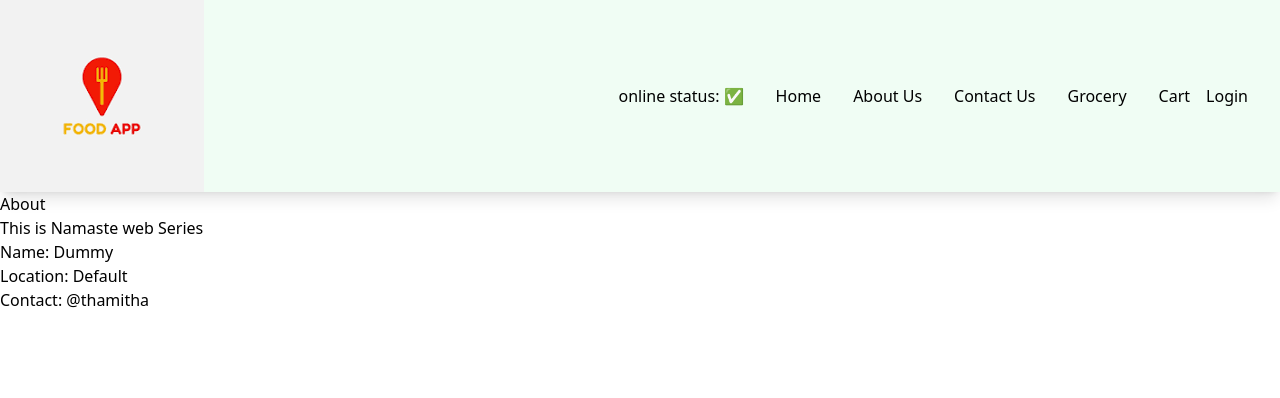
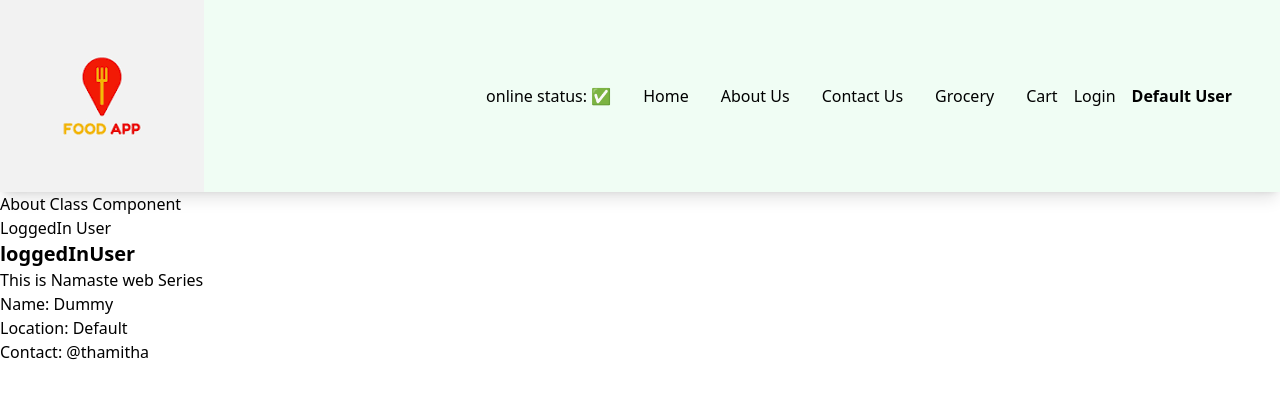
Before and after one commit to THAMITHA/react, a React (Vite) app: page /about in a window 1280 px wide. Shown: the top 398 px of the page. Built offline with nearby package versions, Linux system fonts and the light colour scheme; no server answers.

Commit message:
added context api

```diff
--- a/src/components/About.js
+++ b/src/components/About.js
@@ -1,7 +1,9 @@
 import {Component} from "react";
 import UserClass from "./UserClass";
+import UserContext from "../utils/UserContext";
 
 class About extends Component{
+
     constructor(props){
         super(props)
         // console.log('parent constructor called')
@@ -13,7 +15,13 @@ class About extends Component{
     render(){
         // console.log('parent render called')
         return(<div>
-            <h1>About</h1>
+            <h1>About Class Component</h1>
+            <div>
+                LoggedIn User
+                <UserContext.Consumer>
+                    {({loggedInUser})=><h1 className="text-xl font-bold">loggedInUser</h1>}
+                </UserContext.Consumer>
+            </div>
             <h2>This is Namaste web Series</h2>
             <UserClass name= {"first"} location= {"mysore"}/>
         </div>)
--- a/src/components/Header.js
+++ b/src/components/Header.js
@@ -1,17 +1,15 @@
 import { LOGO_URL } from "../utils/constants"
-import {useEffect, useState} from 'react'
+import {useState, useContext} from 'react'
 import { Link } from "react-router-dom"
 import About from "./About"
 import useOnlineStatus from "../utils/useOnlineStatus"
+import UserContext from "../utils/UserContext"
 
 export const Header = ()=>{
     const [btnNameReact, setBtnNameReact] = useState("Login")
     const onlineStatus = useOnlineStatus()
+    const {loggedInUser} = useContext(UserContext)
     console.log("header render")
-    useEffect(()=>{
-        console.log("useEffect called")
-    },[btnNameReact])
-
     return(
         <div className="flex justify-between bg-pink-100 shadow-lg sm:bg-yellow-50 lg:bg-green-50">
             <div className="w-56">
@@ -28,6 +26,8 @@ export const Header = ()=>{
                     <button className="login" onClick={()=>{
                         btnNameReact==="Login"? setBtnNameReact("Logout"): setBtnNameReact("Login")
                     }}>{btnNameReact}</button>
+                    <li className="px-4 font-bold">{loggedInUser}</li>
+                    <></>
                 </ul>
             </div>
         </div>
--- a/src/components/ItemList.js
+++ b/src/components/ItemList.js
@@ -1,6 +1,7 @@
 import { CDN_URL } from "../utils/constants"
 
-const ItemList = ({items}) => {
+const ItemList = ({items, dummy}) => {
+    console.log(dummy)
     return <div>
         {items.map(item =>
             <div
--- a/src/components/RestaurantCard.js
+++ b/src/components/RestaurantCard.js
@@ -1,7 +1,10 @@
+import { useContext } from "react"
 import { CDN_URL } from "../utils/constants"
+import UserContext from "../utils/UserContext"
 
 const RestaurantCard = (props) =>{
     const { resData } = props
+    const {loggedInUser} = useContext(UserContext)
     const {cloudinaryImageId, name, cuisines, avgRatingString, costForTwo} = resData.info
     return (
         <div className="m-4 p-4 w-[250px] rounded-lg bg-gray-100 hover:bg-gray-400">
@@ -11,6 +14,7 @@ const RestaurantCard = (props) =>{
         <h4>{avgRatingString} stars</h4>
         <h4>{resData.info.sla.deliveryTime} minutes</h4>
         <h4>{costForTwo}</h4>
+        <h4>User: {loggedInUser}</h4>
         </div>
     )
 }
--- a/src/components/RestaurantCategory.js
+++ b/src/components/RestaurantCategory.js
@@ -1,11 +1,10 @@
 import { useState } from "react"
 import ItemList from "./ItemList"
 
-const RestaurantCategory = ({data}) => {
-    const [showItems, setShowItems] = useState(false)
+const RestaurantCategory = ({data, showItems, setShowIndex, dummy}) => {
     console.log('data', data.itemCards)
     const handleClick = () =>{
-        setShowItems(!showItems)
+        setShowIndex()
     }
     return(
     <div className="w-6/12 mx-auto my-4 bg-gray-50 shadow-lg p-4 flex ">
@@ -15,7 +14,7 @@ const RestaurantCategory = ({data}) => {
             <span>⬇️</span>
             {/* Accordion Body */}
 
-            {showItems && <ItemList items = {data.itemCards}/>}
+            {showItems && <ItemList items = {data.itemCards} dummy = {dummy}/>}
         </div>
     </div>
     )
--- a/src/components/RestaurantMenu.js
+++ b/src/components/RestaurantMenu.js
@@ -2,10 +2,12 @@ import Shimmer from "./Shimmer";
 import { useParams } from "react-router";
 import useRestaurantMenu from "../utils/useRestaurantMenu";
 import RestaurantCategory from "./RestaurantCategory";
+import { useState } from "react";
 
 const RestaurantMenu = () => {
+    const [showIndex, setShowIndex] = useState(null)
     const { resId } = useParams()
-
+    const dummy = "Dummy Data"
     const resInfo = useRestaurantMenu(resId)
     if(resInfo == null) return  <Shimmer/>
     const { name, cuisines, costForTwoMessage} = resInfo.cards[2].card.card.info
@@ -17,8 +19,8 @@ const RestaurantMenu = () => {
         <div className="text-center">
             <h1 className="font-bold my-6 text-2xl">{name}</h1>
             <p className="font-bold text-lg">{cuisines.join(', ')} - {costForTwoMessage}</p>
-            {categories.map((category)=>
-                <RestaurantCategory key= {category.card.card.title} data={category?.card?.card}/>
+            {categories.map((category, index)=>
+                <RestaurantCategory key= {category.card.card.title} data={category?.card?.card} showItems={index===showIndex ? true: false} setShowIndex={()=>{setShowIndex(index)}} dummy={dummy}/>
             )}
         </div>
     )
--- /dev/null
+++ b/src/utils/UserContext.js
@@ -0,0 +1,7 @@
+import { createContext } from "react";
+
+const UserContext = createContext({
+    loggedInUser: "Default User",
+})
+
+export default UserContext
```
Also changed, not shown: 2 other files (tests, documents, lock files or other folders).
